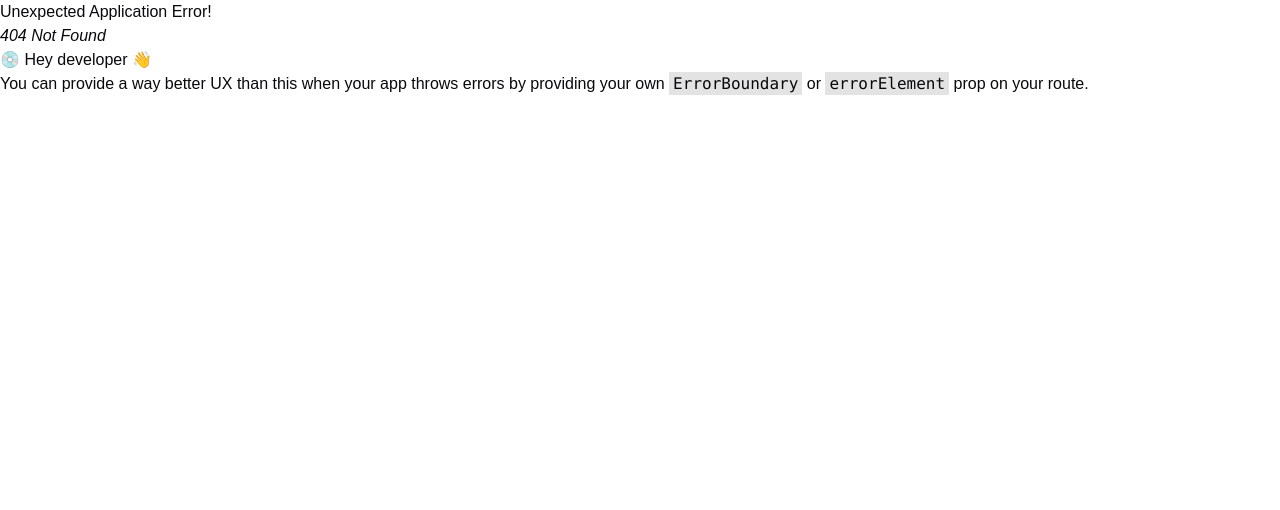
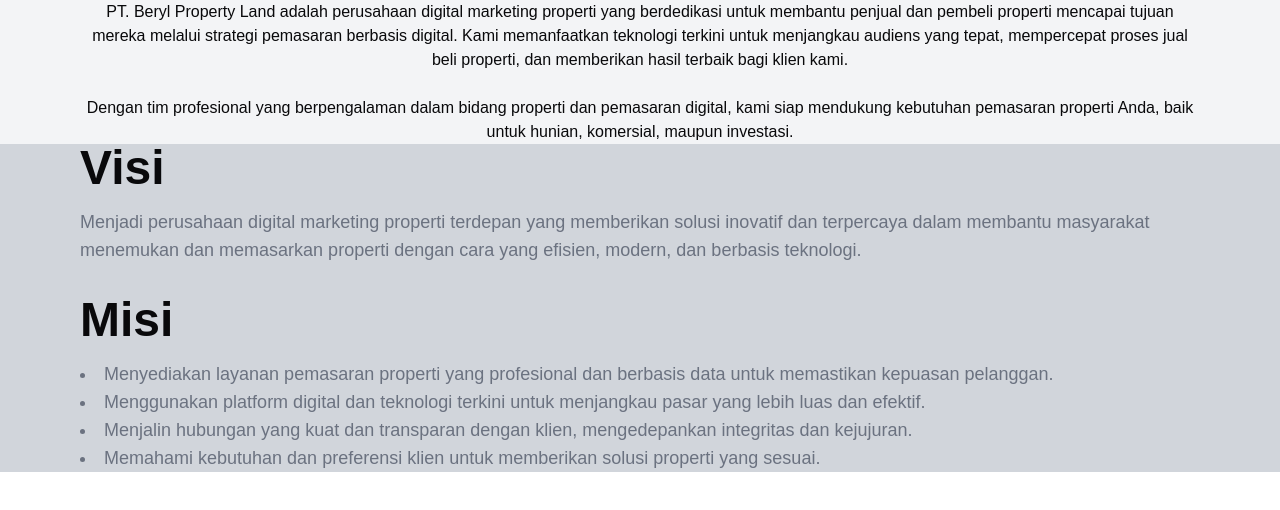
Before and after one commit to akmal520/BerylPropertyLand, a React (Vite) app: page /about in a window 1280 px wide. Before the commit this address had no page. Shown: the top 510 px of the page. Built offline with nearby package versions, Linux system fonts and the light colour scheme; a web font is replaced by a local one.

Commit message:
add page About

```diff
--- /dev/null
+++ b/src/components/About/TentangKami.jsx
@@ -0,0 +1,21 @@
+// import Logo1 from '../../../assets/Logo1-removebg-preview.png';
+import React from 'react';
+
+const TentangKami = () => {
+    return (
+        <header className="container mx-auto bg-gray-100 gap-10">
+            {/* <div className="flex justify-center">
+                <img src={Logo1} alt="Logo" className="w-28 md:w-36" />
+            </div> */}
+            <div className="mb-4">
+                <h2 className="text-center mb-2">PT. Beryl Property Land adalah perusahaan digital marketing properti yang berdedikasi untuk membantu penjual dan pembeli properti mencapai tujuan mereka melalui strategi pemasaran berbasis digital. Kami memanfaatkan teknologi terkini untuk menjangkau audiens yang tepat, mempercepat proses jual beli properti, dan memberikan hasil terbaik bagi klien kami.</h2>
+            </div>
+            <div className="mt-6">
+                <h2 className="text-center gap-6">Dengan tim profesional yang berpengalaman dalam bidang properti dan pemasaran digital, kami siap mendukung kebutuhan pemasaran properti Anda, baik untuk hunian, komersial, maupun investasi.
+                </h2>
+            </div>
+        </header>
+    );
+};
+
+export default TentangKami;
--- a/src/components/Layouts/Home/VisiMIsi.jsx
+++ b/src/components/About/VisiMisi.jsx
@@ -1,15 +1,15 @@
 import React from 'react';
 
-const VisiMIsi = () => {
+const VisiMisi = () => {
     return (
-        <section className="container mx-auto p-6 bg-gray-100 rounded-lg shadow-lg">
+        <section className="container mx-auto bg-gray-300">
             <div className="text-center mb-8">
-                <h2 className="font-bold text-2xl mb-4">Visi</h2>
-                <p className="text-lg text-gray-700">Menjadi perusahaan digital marketing properti terdepan yang memberikan solusi inovatif dan terpercaya dalam membantu masyarakat menemukan dan memasarkan properti dengan cara yang efisien, modern, dan berbasis teknologi.</p>
+                <h2 className="font-bold text-start text-5xl mb-4">Visi</h2>
+                <p className="text-lg text-start text-gray-500">Menjadi perusahaan digital marketing properti terdepan yang memberikan solusi inovatif dan terpercaya dalam membantu masyarakat menemukan dan memasarkan properti dengan cara yang efisien, modern, dan berbasis teknologi.</p>
             </div>
             <div>
-                <h2 className="font-bold text-2xl text-center mb-4">Misi</h2>
-                <ul className="list-disc list-inside text-lg text-gray-700">
+                <h2 className="font-bold text-start text-5xl mb-4">Misi</h2>
+                <ul className="list-disc list-inside text-lg text-start text-gray-500">
                     <li>Menyediakan layanan pemasaran properti yang profesional dan berbasis data untuk memastikan kepuasan pelanggan.</li>
                     <li>Menggunakan platform digital dan teknologi terkini untuk menjangkau pasar yang lebih luas dan efektif.</li>
                     <li>Menjalin hubungan yang kuat dan transparan dengan klien, mengedepankan integritas dan kejujuran.</li>
@@ -20,4 +20,4 @@
     );
 };
 
-export default VisiMIsi;
+export default VisiMisi;
--- /dev/null
+++ b/src/components/About/index.jsx
@@ -0,0 +1,14 @@
+import React from 'react';
+import TentangKami from './TentangKami';
+import VisiMisi from './VisiMisi';
+
+const AboutLayout = () => {
+    return (
+        <>
+        <TentangKami/>
+        <VisiMisi/>
+        </>
+    );
+};
+
+export default AboutLayout;
--- a/src/components/Layouts/Home/index.jsx
+++ b/src/components/Layouts/Home/index.jsx
@@ -3,6 +3,7 @@
 import Hero from './Hero';
 import LayananKami from './LayananKami';
 import MengapaMemilihKami from './MengapaMemilihKami';
+import VisiMIsi from './VisiMIsi';
 import PropertyKota from './PropertyKota';
 import PropertyType from './PropertyType';
 import React from 'react';
@@ -16,6 +17,7 @@
             <PropertyType />
             <LayananKami />
             <MengapaMemilihKami />
+            <VisiMIsi/>
             <Footer />
         </>
     );
--- a/src/main.jsx
+++ b/src/main.jsx
@@ -5,6 +5,7 @@
 import HomePage from './pages/HomePage';
 import PropertyPage from './pages/PropertyPage';
 import { createBrowserRouter, RouterProvider } from 'react-router-dom';
+import AboutLayout from './components/About';
 
 const router = createBrowserRouter([
     {
@@ -19,6 +20,10 @@
         path: '/property/detail/:id',
         element: <DetailLayout />,
     },
+    {
+        path: '/about',
+        element: <AboutLayout/>
+    },
 ]);
 
 createRoot(document.getElementById('root')).render(
--- /dev/null
+++ b/src/pages/AboutPage.jsx
@@ -0,0 +1,12 @@
+import AboutLayout from '@/components/About';
+import React from 'react';
+
+const AboutPage = () => {
+    return (
+        <>
+        <AboutLayout/>
+        </>
+    );
+};
+
+export default AboutPage;
```
